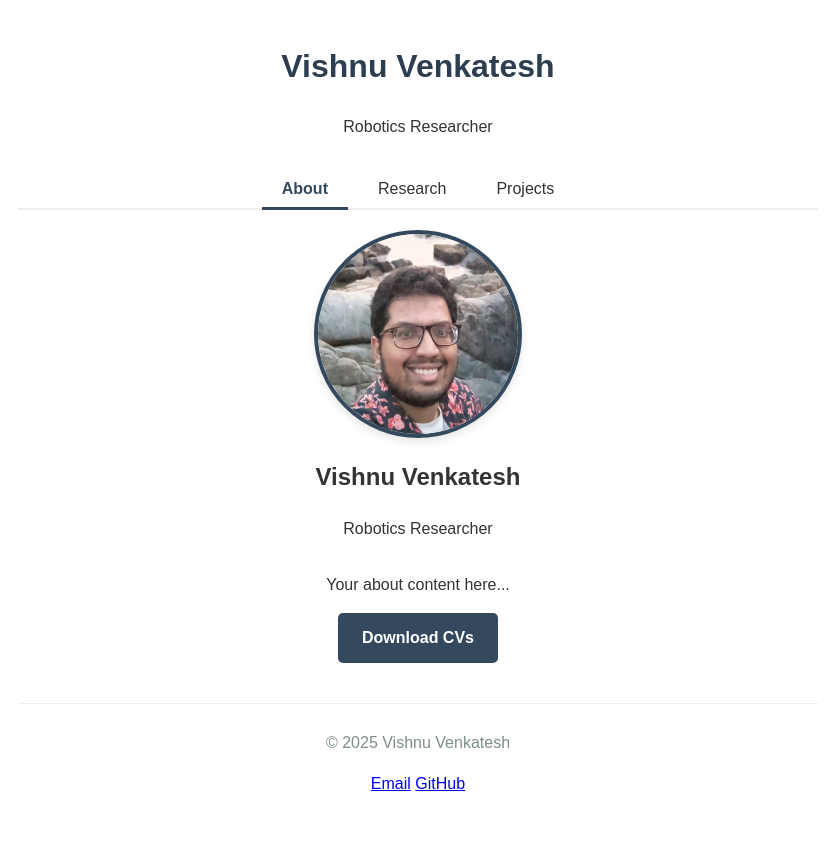
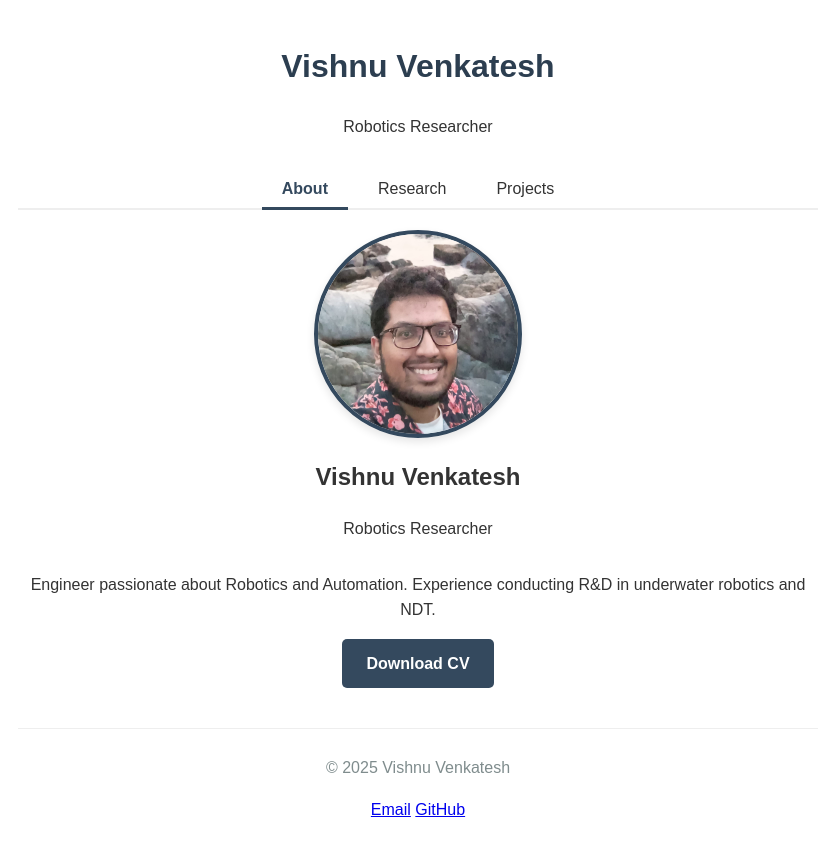
Before and after one commit to Vishnu96/Vishnu96.github.io, a Jekyll site: the page built from index.html, in a window 1280 px wide. Shown: the top 856 px of the page, without its empty margins (222-1058 px from the left). Built offline with Jekyll 4.4.1, drawn with Linux system fonts in a browser that asks for light colours.

Commit message:
updated resume

```diff
--- a/_includes/about.html
+++ b/_includes/about.html
@@ -8,9 +8,9 @@
     </div>
 
     <div class="about-text">
-        <p>Your about content here...</p>
+        <p>Engineer passionate about Robotics and Automation. Experience conducting R&D in underwater robotics and NDT.</p>
         <a href="/files/VVResume.pdf" download="Vishnu_Venkatesh_CV.pdf" class="download-btn">
-            Download CVs
+            Download CV
         </a>
     </div>
 </div>
```
Also changed, not shown: 1 other file.
